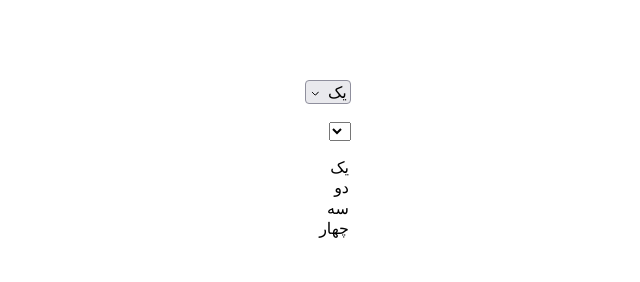
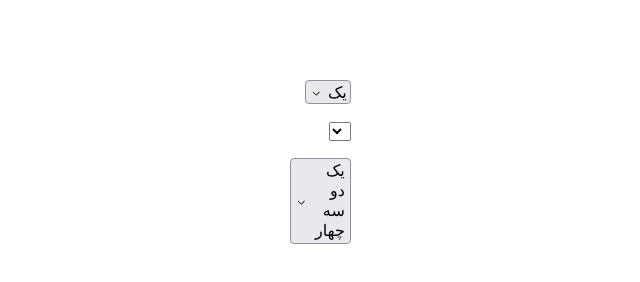
Before and after one commit to thepooyan/custom-select, a website built with Vite: page index.html in a window 1280 px wide. Shown: the whole page, without its empty margins (609-1249 px from the left). Built offline with nearby package versions, Linux system fonts and the light colour scheme.

Commit message:
.select is the main selector now

```diff
--- a/_customSelect.scss
+++ b/_customSelect.scss
@@ -3,17 +3,17 @@
     position: relative;
     direction: rtl;
 
-    >span {
     background-color: #E9E9ED;
     border: .1em solid #8F8F9D;
     border-radius: .25em;
-        display: inline-block;
     padding: .1em .2em;
+    padding-left: 1.4em;
     cursor: pointer;
     user-select: none;
 
     &::after {
         content: "";
+        --thick: 0.37em;
         display: inline-block;
         border: var(--thick) solid black;
         padding: 0.7em;
@@ -21,17 +21,17 @@
         border-left: var(--thick) solid transparent;
         transform: rotate(45deg);
         font-size: 0.2em;
-            margin: 0.7em 1em;
-            margin-right: 1em;
-            margin-right: 3em;
-            --thick: 0.37em;
         border-radius: 0.5em;
+        height: 0;
+        position: absolute;
+        left: 0;
+        top: 0;
+        bottom: 0;
+        margin: auto 3em auto 2.3em;
     }
 
     &:hover {
         background-color: #D0D0D7;
-        }
-
     }
 
     .list {
@@ -41,11 +41,13 @@
         border: .1em solid #A0A0A0;
         box-shadow: 0 0 3px 2px #EBEBEB;
         border-radius: .25em;
-        position: absolute;
         z-index: 100;
         padding: .2em 0;
-        width: max-content;
-
+        min-width: max-content;
+        width: 100%;
+        position: absolute;
+        right: 0;
+        top: 105%;
 
         span {
             display: block;
--- a/customSelect.js
+++ b/customSelect.js
@@ -17,7 +17,7 @@ export function initCustomSelect(className='custom') {
       list.classList.add('list');
       wrapper.value = active.value;
 
-      tag.onclick = _ => {
+      wrapper.onclick = _ => {
         wrapper.classList.toggle('active');
       }
       tag.innerText = active.innerHTML;
@@ -27,7 +27,6 @@ export function initCustomSelect(className='custom') {
         span.innerHTML = option.innerHTML;
 
         span.onclick = _ => {
-          wrapper.classList.remove('active');
           tag.innerHTML = option.innerHTML;
           select.value = option.value;
           wrapper.value = option.value;
```
Lines whose indentation alone changed are shown as unchanged.
